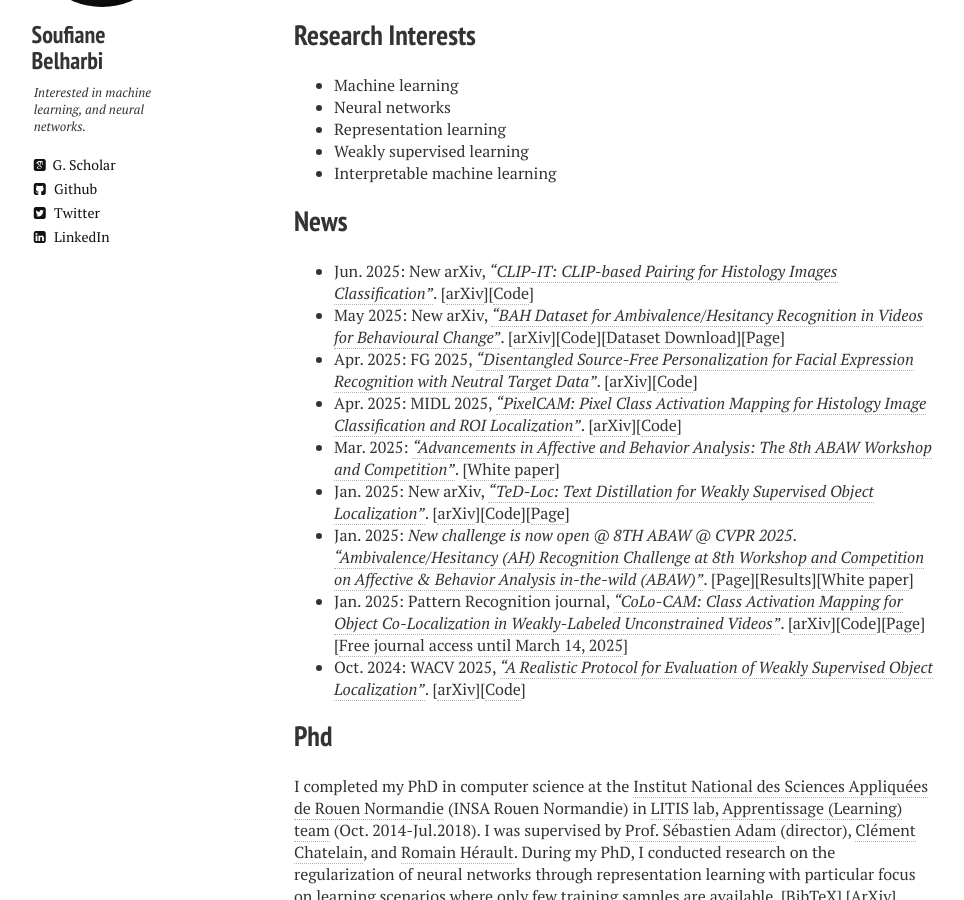
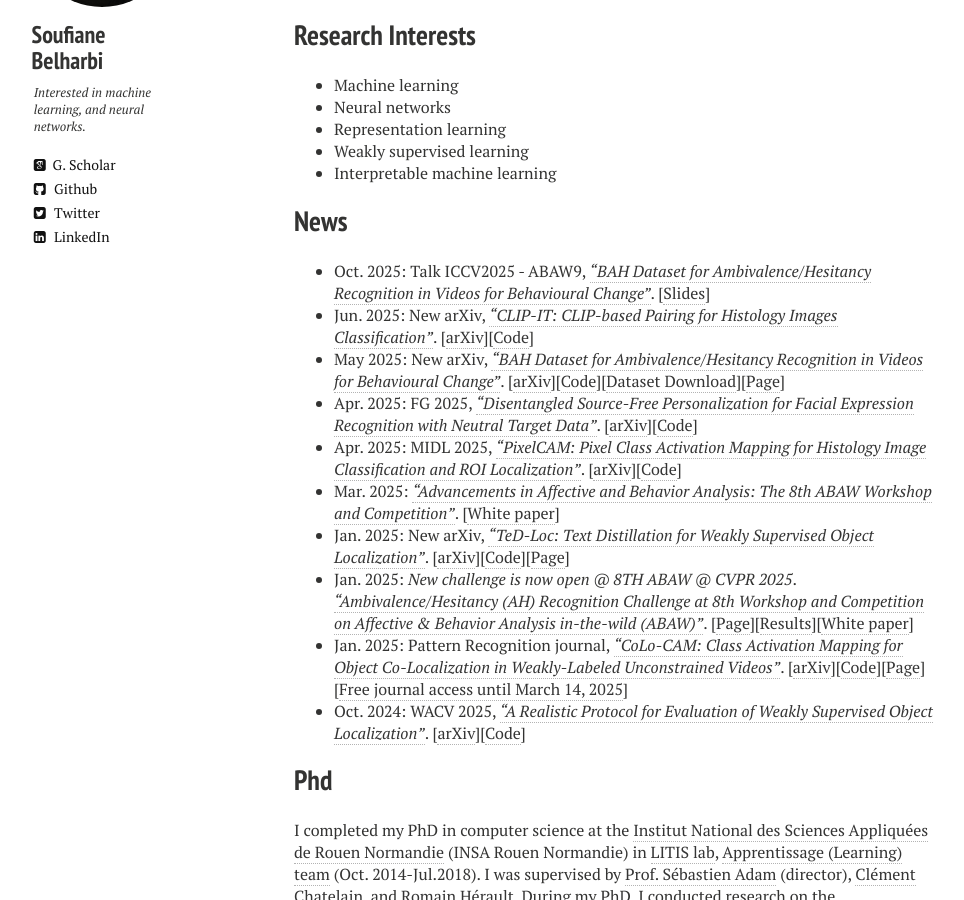
Before and after one commit to sbelharbi/sbelharbi.github.io, a Jekyll site: the page built from index.md, in a window 1280 px wide and 900 px high, scrolled down 1228 px. Shown: the whole window, without its empty margins (26-990 px from the left). Built offline with Jekyll 4.4.1, drawn with Linux system fonts in a browser that asks for light colours; nearby versions of some CDN libraries.

Commit message:
talk iccv2025-abaw9.

```diff
--- a/index.md
+++ b/index.md
@@ -22,6 +22,7 @@ My name is Soufiane Belharbi. I am a post-doc at [LIVIA Lab., ÉTS, Montreal](ht
 
 ## News
 
+* Oct. 2025: Talk ICCV2025 - ABAW9, [*“BAH Dataset for Ambivalence/Hesitancy Recognition in Videos for Behavioural Change”*](/otherdocs/Soufiane-Belharbi-BAH-Dataset-ICCV2025-ABAW9-presentation.pdf). [<a href="/otherdocs/Soufiane-Belharbi-BAH-Dataset-ICCV2025-ABAW9-presentation.pdf">Slides</a>]
 * Jun. 2025: New arXiv, [*“CLIP-IT: CLIP-based Pairing for Histology Images Classification”*](https://arxiv.org/pdf/2504.16181). [<a href="https://arxiv.org/pdf/2504.16181">arXiv</a>][<a href="https://github.com/BanafshehKarimian/ModalityPairing">Code</a>]
 * May 2025: New arXiv, [*“BAH Dataset for Ambivalence/Hesitancy Recognition in Videos for Behavioural Change”*](https://arxiv.org/pdf/2505.19328). [<a href="https://arxiv.org/pdf/2505.19328">arXiv</a>][<a href="https://github.com/sbelharbi/bah-dataset">Code</a>][<a href="https://github.com/sbelharbi/bah-dataset?tab=readme-ov-file#-bah-dataset-download-">Dataset Download</a>][<a href="/bah-dataset">Page</a>]
 * Apr. 2025: FG 2025, [*“Disentangled Source-Free Personalization for Facial Expression Recognition with Neutral Target Data”*](https://arxiv.org/pdf/2503.20771). [<a href="https://arxiv.org/pdf/2503.20771">arXiv</a>][<a href="https://github.com/MasoumehSharafi/DSFDA-for-Pain-Assessment">Code</a>]
```
Also changed, not shown: publications.md (+1 -0 lines), 1 other file.
